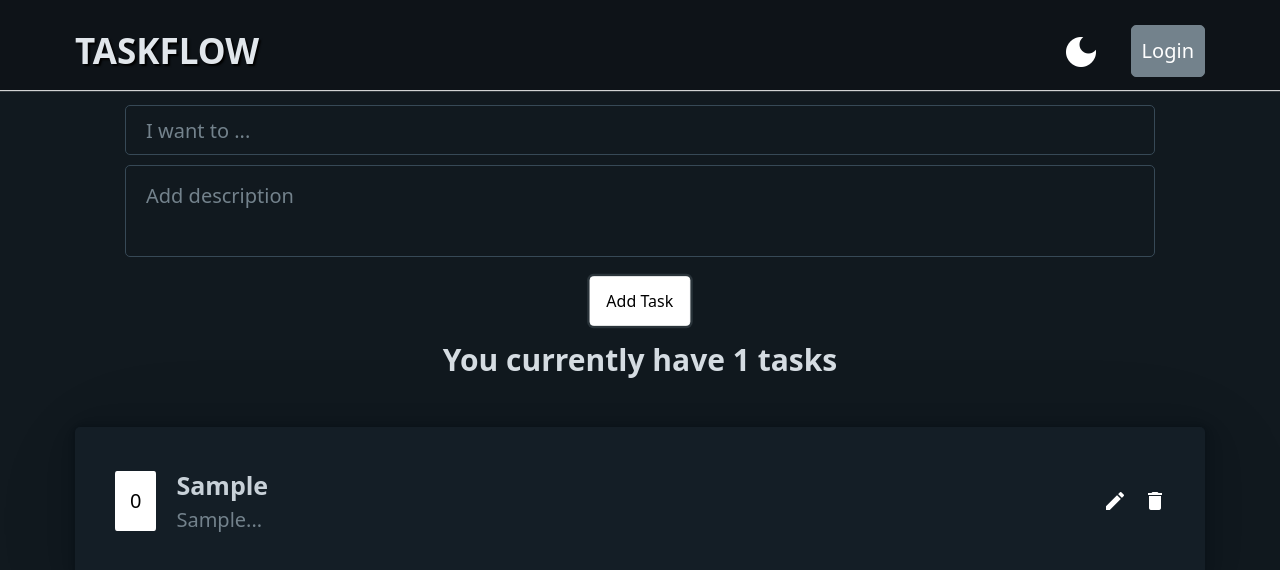
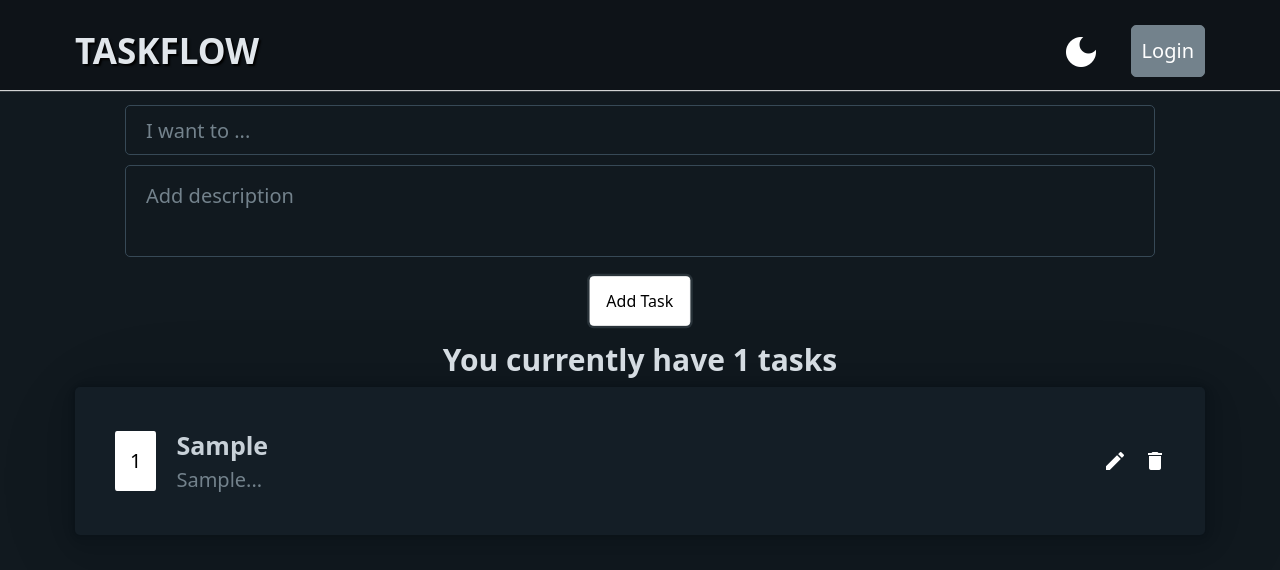
Before and after one commit to khaled5321/Taskflow, a Vue app: page / in a window 1280 px wide. Both pictures are taken after typing "Sample", "Sample" into the empty fields and a click on the button "Add Task". Shown: the top 570 px of the page. Built offline with nearby package versions, Linux system fonts and the light colour scheme.

Commit message:
edited css

```diff
--- a/src/components/TaskList.vue
+++ b/src/components/TaskList.vue
@@ -6,12 +6,13 @@ const taskStore = useTaskStore()
 const { taskCount, tasks } = storeToRefs(taskStore)
 </script>
 <template>
-    <div>
+    <div class="head">
         <h3>You currently have {{ taskCount? taskCount: 0 }} tasks</h3>
     </div>
-    <div>
-        <article v-for="task, index in tasks" :key="task.id">
-            <p>{{ index }}</p>
+    <div class="cards">
+        <article v-for="task, index in tasks" :key="task.id"
+        :class="{firstcard: index===0}">
+            <p>{{ index+1 }}</p>
             <div class="headings">
                 <h4>{{task.task}}</h4>
                 <h5>{{task.description? task.description.slice(0,15)+"..." :"No description"}}</h5>
@@ -28,14 +29,22 @@ const { taskCount, tasks } = storeToRefs(taskStore)
 h3{
     margin-top: 5px;
     text-align: center;
+    margin-bottom: 0px;
+}
+.head{
+
 }
 .headings{
     margin-bottom: 0px;
+}
+.firstcard{
+    margin-top: 5px;
 }
 article{
     display: flex;
     align-items: center;
     gap:20px;
+
 }
 p{
     margin-bottom: 0px;
```
